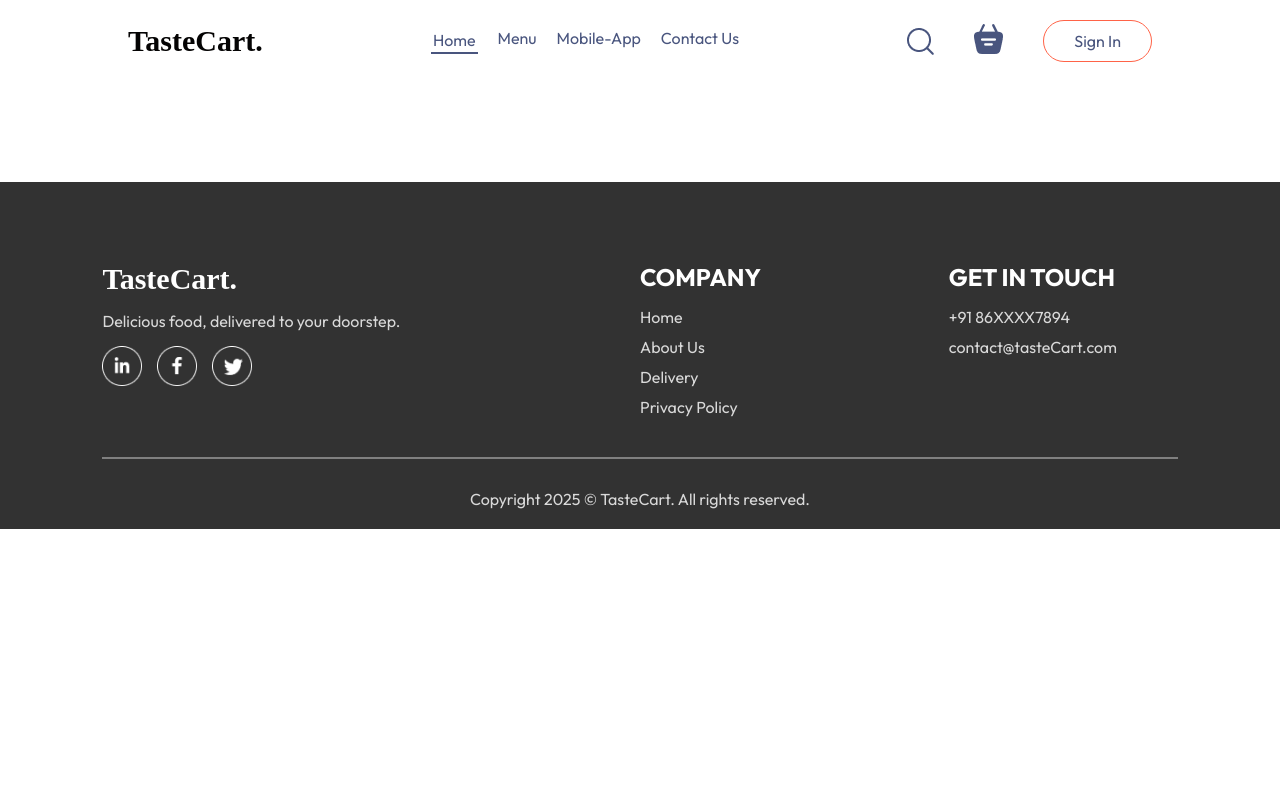
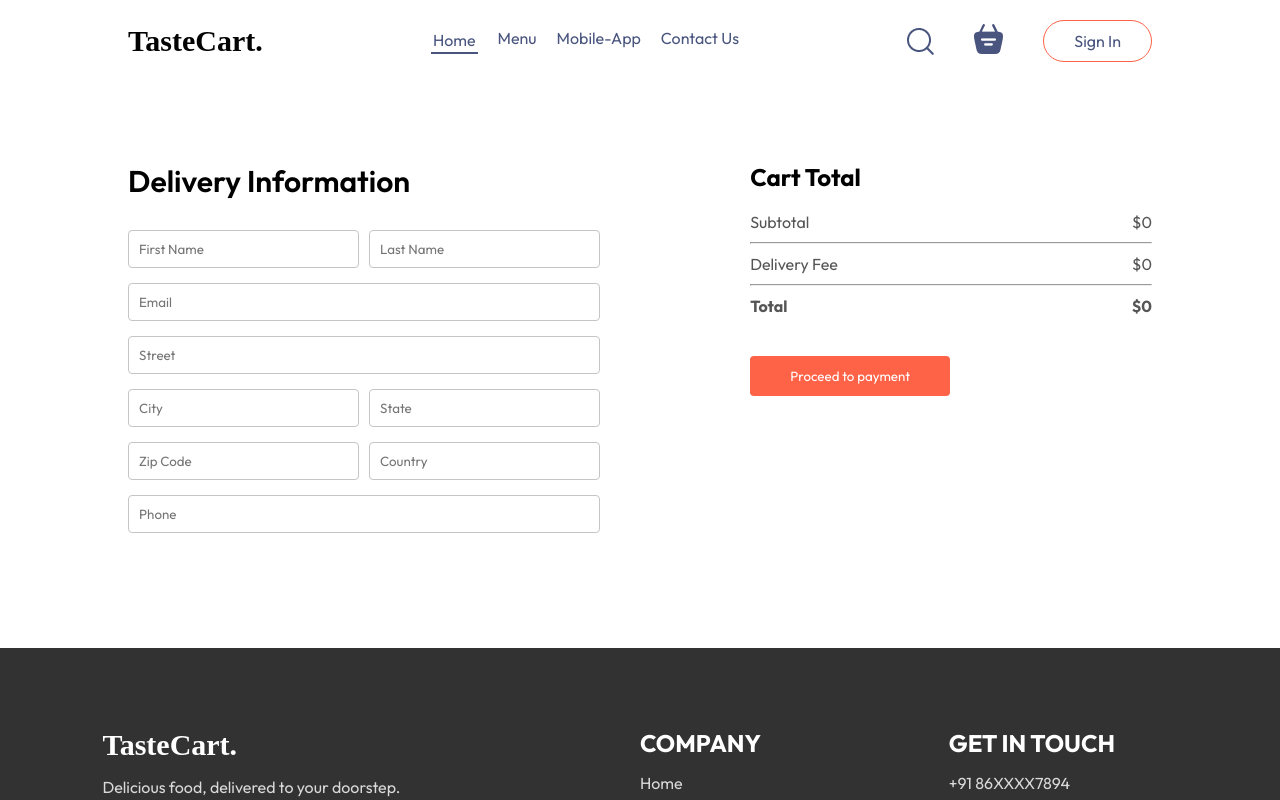
Before and after one commit to farazakram123/TasteCart, a React (Vite) app in the folder Frontend/: page /order in a window 1280 px wide. Shown: the top 800 px of the page. Built offline with nearby package versions, Linux system fonts and the light colour scheme; a web font is replaced by a local one.

Commit message:
Create PlaceOrder component

```diff
--- a/Frontend/src/pages/Cart/Cart.jsx
+++ b/Frontend/src/pages/Cart/Cart.jsx
@@ -1,10 +1,11 @@
-import React, {useContext} from 'react'
+import React, { useContext } from 'react'
 import './Cart.css'
-import {StoreContext} from '../../context/StoreContext'
+import { StoreContext } from '../../context/StoreContext'
+import { useNavigate } from 'react-router-dom'
 
 const Cart = () => {
-  const {cartItems, food_list, removeFromCart, getTotalCartAmount} = useContext(StoreContext);
-
+  const { cartItems, food_list, removeFromCart, getTotalCartAmount } = useContext(StoreContext);
+  const navigate = useNavigate();
   return (
     <div className='cart'>
       <div className="cart-items">
@@ -20,14 +21,14 @@
         <hr />
         {
           food_list.map((foodItem, index) => {
-            if(cartItems[foodItem._id] > 0){
-              return <div key = {index}>
+            if (cartItems[foodItem._id] > 0) {
+              return <div key={index}>
                 <div className='cart-items-title cart-items-item'>
-                <img src={foodItem.image}/>
+                  <img src={foodItem.image} />
                   <p>{foodItem.name}</p>
                   <p>${foodItem.price}</p>
                   <p>{cartItems[foodItem._id]}</p>
-                <p>${foodItem.price*cartItems[foodItem._id]}</p>
+                  <p>${foodItem.price * cartItems[foodItem._id]}</p>
                   <p onClick={() => removeFromCart(foodItem._id)} className='cross'>x</p>
                 </div>
                 <hr />
@@ -48,21 +49,22 @@
             <hr />
             <div className="cart-total-details">
               <p>Delivery Fee</p>
-              <p>${2}</p>
+              <p>${getTotalCartAmount() === 0 ? 0 : 2}</p>
             </div>
             <hr />
             <div className="cart-total-details">
               <b>Total</b>
-              <b>${getTotalCartAmount() + 2}</b>
+              <b>${getTotalCartAmount() === 0 ? 0 : getTotalCartAmount() + 2}</b>
 
             </div>
-            <button>Proceed to checkout</button>
+            <button onClick={() => navigate('/order')}>Proceed to checkout</button>
+
           </div>
         </div>
         <div className="cart-promocode">
           <p>If you have a promo code, Enter it here</p>
           <div className="cart-promocode-input">
-            <input type="text" placeholder='promo code'/>
+            <input type="text" placeholder='promo code' />
             <button>Submit</button>
           </div>
         </div>
--- a/Frontend/src/pages/PlaceOrder/PlaceOrder.css
+++ b/Frontend/src/pages/PlaceOrder/PlaceOrder.css
@@ -0,0 +1,36 @@
+.place-order{
+    display: flex;
+    align-items: start;
+    justify-content: space-between;
+    gap: 100px;
+    margin-top: 80px;
+}
+.place-order-left{
+    width: 100%;
+    max-width: max(30%, 500px);
+}
+.place-order-left .title{
+    font-size: 30px;
+    font-weight: 600;
+    margin-bottom: 30px;
+}
+.place-order-left input{
+    margin-bottom: 15px;
+    width: 100%;
+    padding: 10px;
+    border: 1px solid #c5c5c5;
+    border-radius: 4px;
+    outline-color: tomato;
+}
+.place-order-left .multi-fields{
+    display: flex;
+    gap: 10px;
+}
+.place-order-right{
+    width: 90%;
+    max-width: max(40%, 500px);
+    padding-left: 50px;
+}
+.place-order .cart-total button{
+    margin-top: 40px;
+}
--- a/Frontend/src/pages/PlaceOrder/PlaceOrder.jsx
+++ b/Frontend/src/pages/PlaceOrder/PlaceOrder.jsx
@@ -1,10 +1,54 @@
+import { useContext } from 'react';
 import './PlaceOrder.css'
+import { StoreContext } from '../../context/StoreContext';
 
 const PlaceOrder = () => {
+  const {getTotalCartAmount} = useContext(StoreContext);
   return (
-    <div>
+    <form className="place-order">
+      <div className="place-order-left">
+        <p className="title">Delivery Information</p>
+        <div className="multi-fields">
+          <input type="text" placeholder='First Name' />
+          <input type="text" placeholder='Last Name' />
+        </div>
+        <input type="email" placeholder='Email' />
+        <input type="text" placeholder='Street' />
+        <div className="multi-fields">
+          <input type="text" placeholder='City' />
+          <input type="text" placeholder='State' />
+        </div>
+        <div className="multi-fields">
+          <input type="number" placeholder='Zip Code' />
+          <input type="text" placeholder='Country' />
+        </div>
+        <input type="number" placeholder='Phone' />
+      </div>
+      <div className="place-order-right">
+        <div className="cart-total">
+          <h2>Cart Total</h2>
+          <div>
+            <div className="cart-total-details">
+              <p>Subtotal</p>
+              <p>${getTotalCartAmount()}</p>
 
-    </div>
+            </div>
+            <hr />
+            <div className="cart-total-details">
+              <p>Delivery Fee</p>
+              <p>${getTotalCartAmount() === 0 ? 0 : 2}</p>
+            </div>
+            <hr />
+            <div className="cart-total-details">
+              <b>Total</b>
+              <b>${getTotalCartAmount() === 0 ? 0 : getTotalCartAmount() + 2}</b>
+
+            </div>
+            <button>Proceed to payment</button>
+          </div>
+        </div>
+      </div>
+    </form>
   )
 }
 
```
Lines whose indentation alone changed are shown as unchanged.
